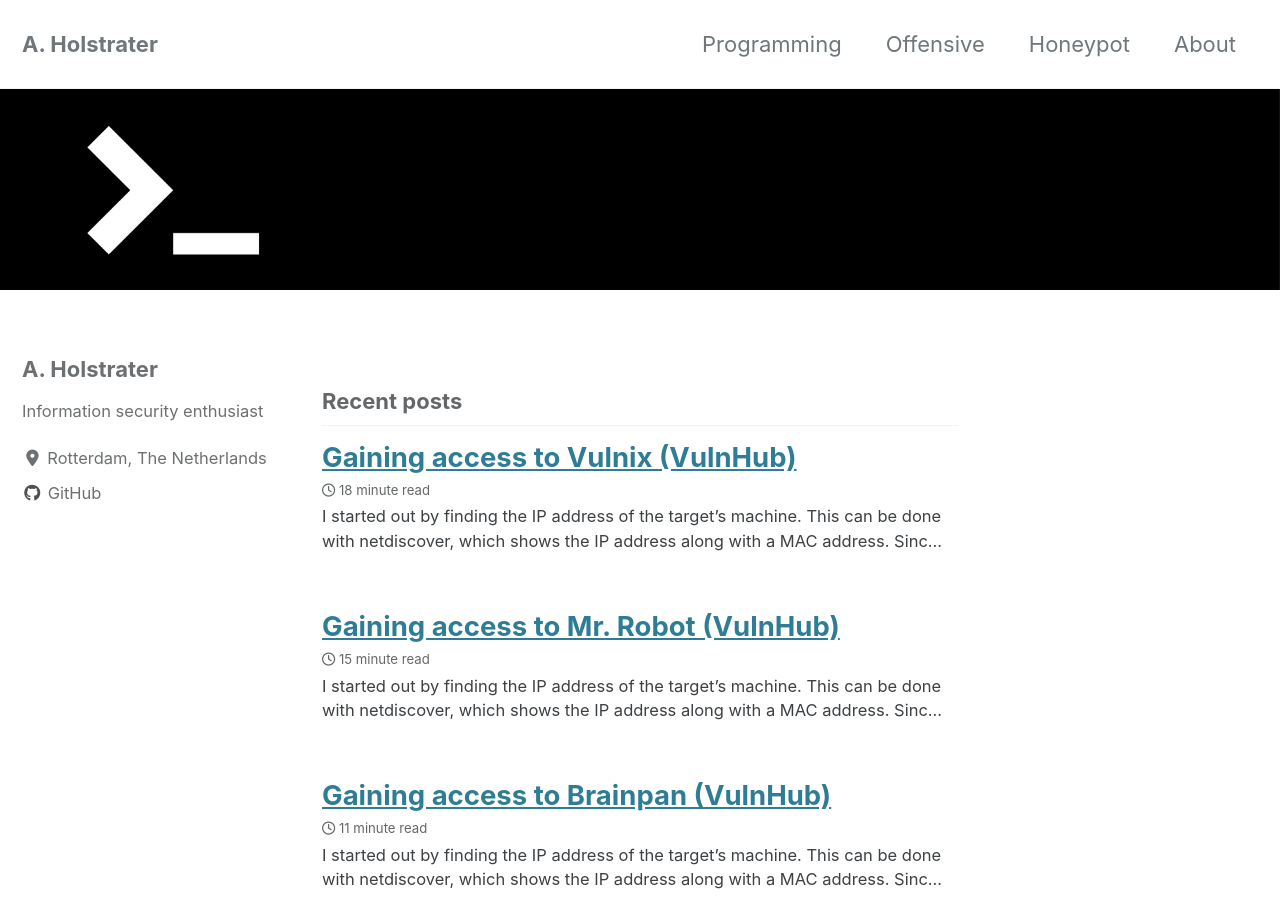
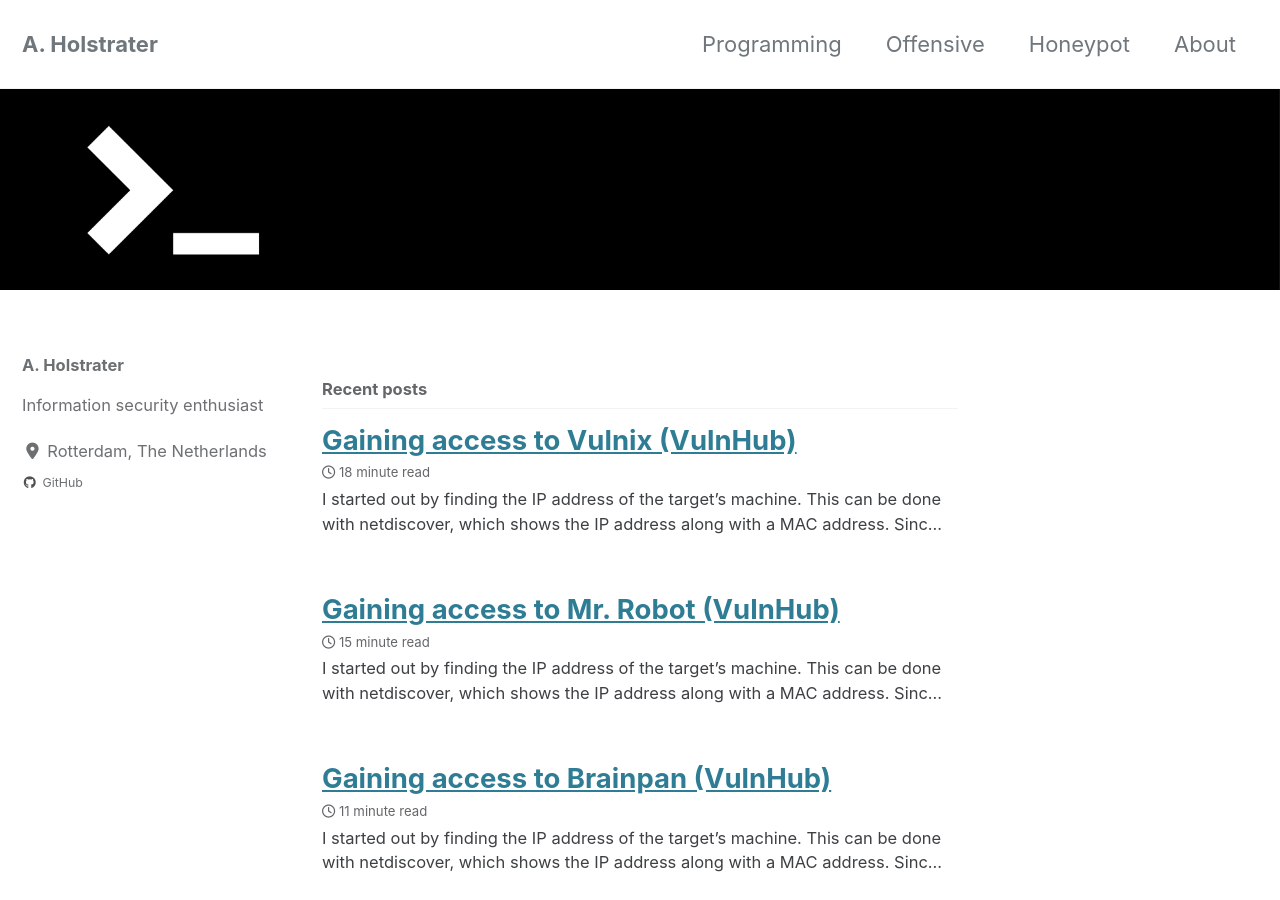
Before and after one commit to holstrater/holstrater.github.io, a Jekyll site: the page built from index.html, in a window 1280 px wide and 900 px high. Built offline with Jekyll 4.4.1, drawn with Linux system fonts in a browser that asks for light colours; cached includes are drawn as plain includes; nearby versions of some CDN libraries; the list of posts is cut into pages by our own code.

Commit message:
font changes

```diff
--- a/_sass/minimal-mistakes/_variables.scss
+++ b/_sass/minimal-mistakes/_variables.scss
@@ -6,7 +6,7 @@
    Typography
    ========================================================================== */
 
-$doc-font-size: 14 !default;
+$doc-font-size: 16 !default;
 
 /* paragraph indention */
 $paragraph-indent: false !default; // true, false (default)
@@ -34,11 +34,11 @@ $header-font-family: $sans-serif !default;
 $caption-font-family: $serif !default;
 
 /* type scale */
-$type-size-1: 2.441em !default; // ~39.056px
-$type-size-2: 1.953em !default; // ~31.248px
-$type-size-3: 1.563em !default; // ~25.008px
-$type-size-4: 1.25em !default; // ~20px
-$type-size-5: 1em !default; // ~16px
+$type-size-1: 0.75em !default; // ~39.056px
+$type-size-2: 0.75em !default; // ~31.248px
+$type-size-3: 0.75em !default; // ~25.008px
+$type-size-4: 0.75em !default; // ~20px
+$type-size-5: 0.75em !default; // ~16px
 $type-size-6: 0.75em !default; // ~12px
 $type-size-7: 0.6875em !default; // ~11px
 $type-size-8: 0.625em !default; // ~10px
```
